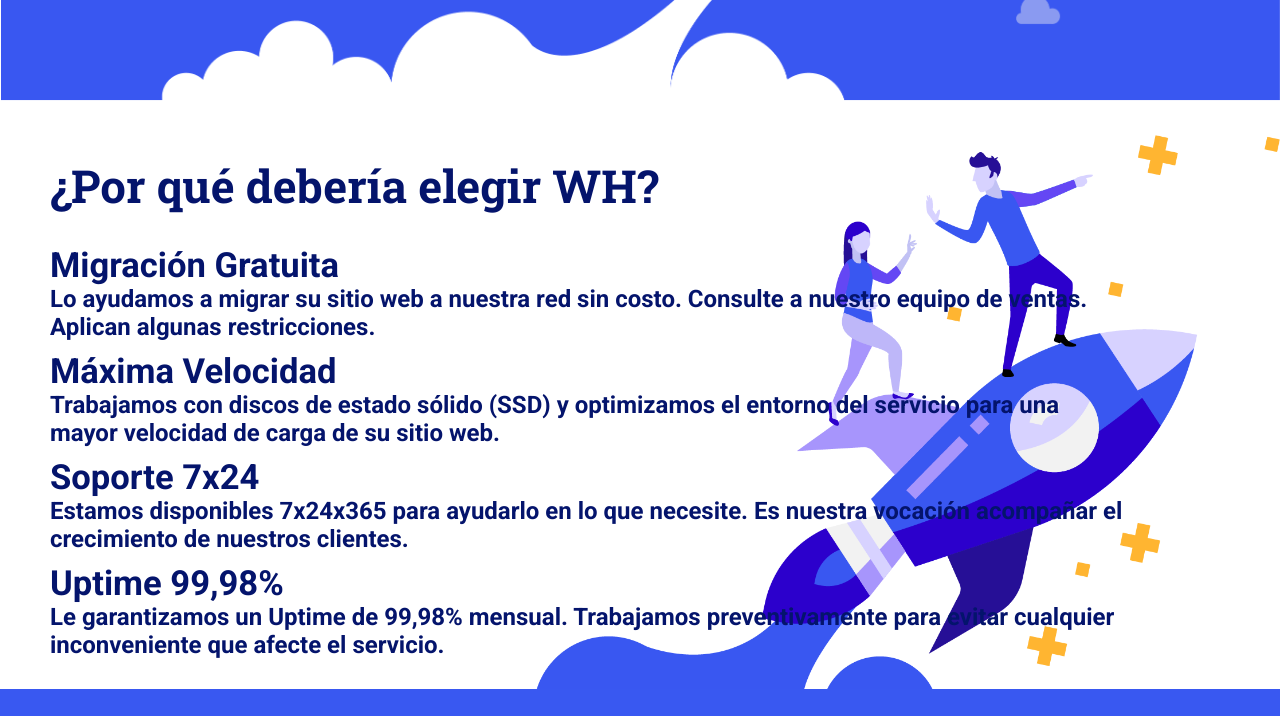
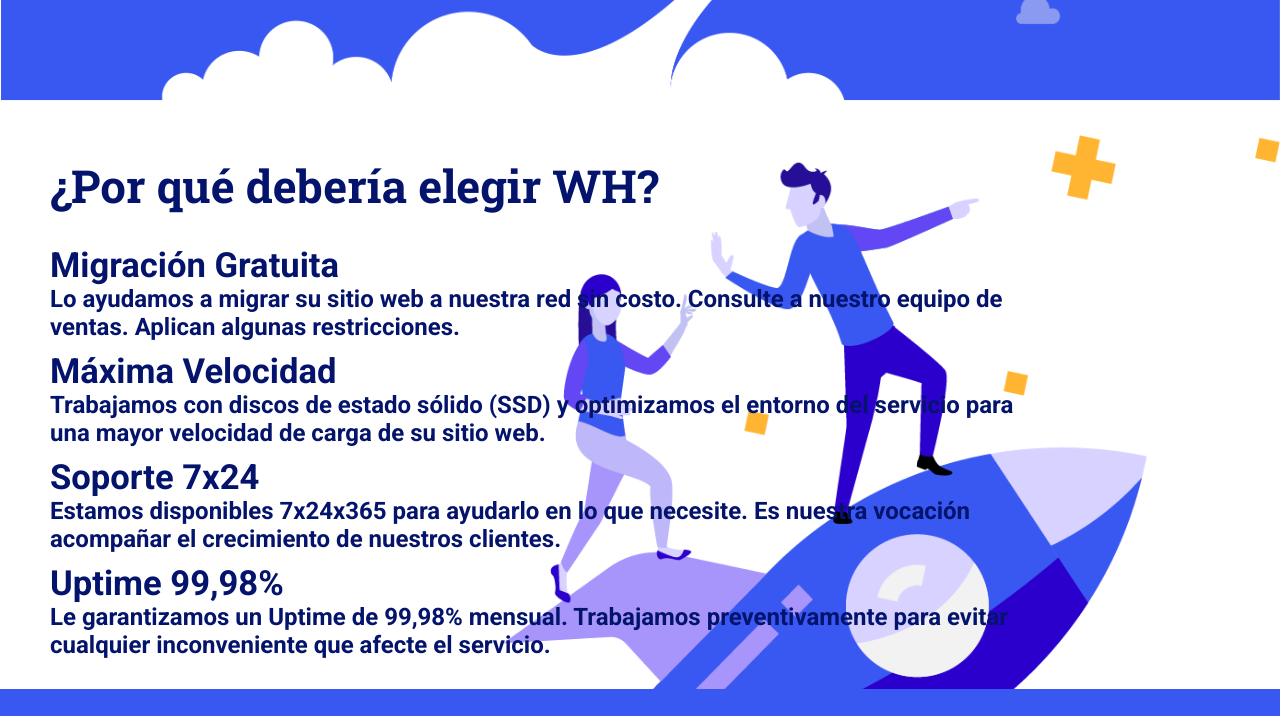
Before and after one commit to MayraGonzalezN/Eduaccaion-IT, a plain HTML site: page M3-M4-HTML/M5/desafio-1-2-3/index.htm in a window 1280 px wide. Shown: the part 720-1436 px from the top of the page. Drawn offline with Linux system fonts and the light colour scheme.

Commit message:
M5-desafio1-2-3

```diff
--- a/M3-M4-HTML/M5/desafio-1-2-3/style.css
+++ b/M3-M4-HTML/M5/desafio-1-2-3/style.css
@@ -144,16 +144,16 @@ textarea {
 
 /* Footer/desafio-3 */
 footer {
+    width: 100%;
     background-image: url(./assets/M5-Desafio3-img.png);
     background-repeat: no-repeat;
-    background-size: contain;
-    background-position: right;
+    background-size: cover;
 }
 
 .container {
     display: flex;
-    flex-direction:column;
-    flex-shrink: inherit;
+    flex-direction:row;
+    max-width: 1200px;
 }
 
 h2 {
```
